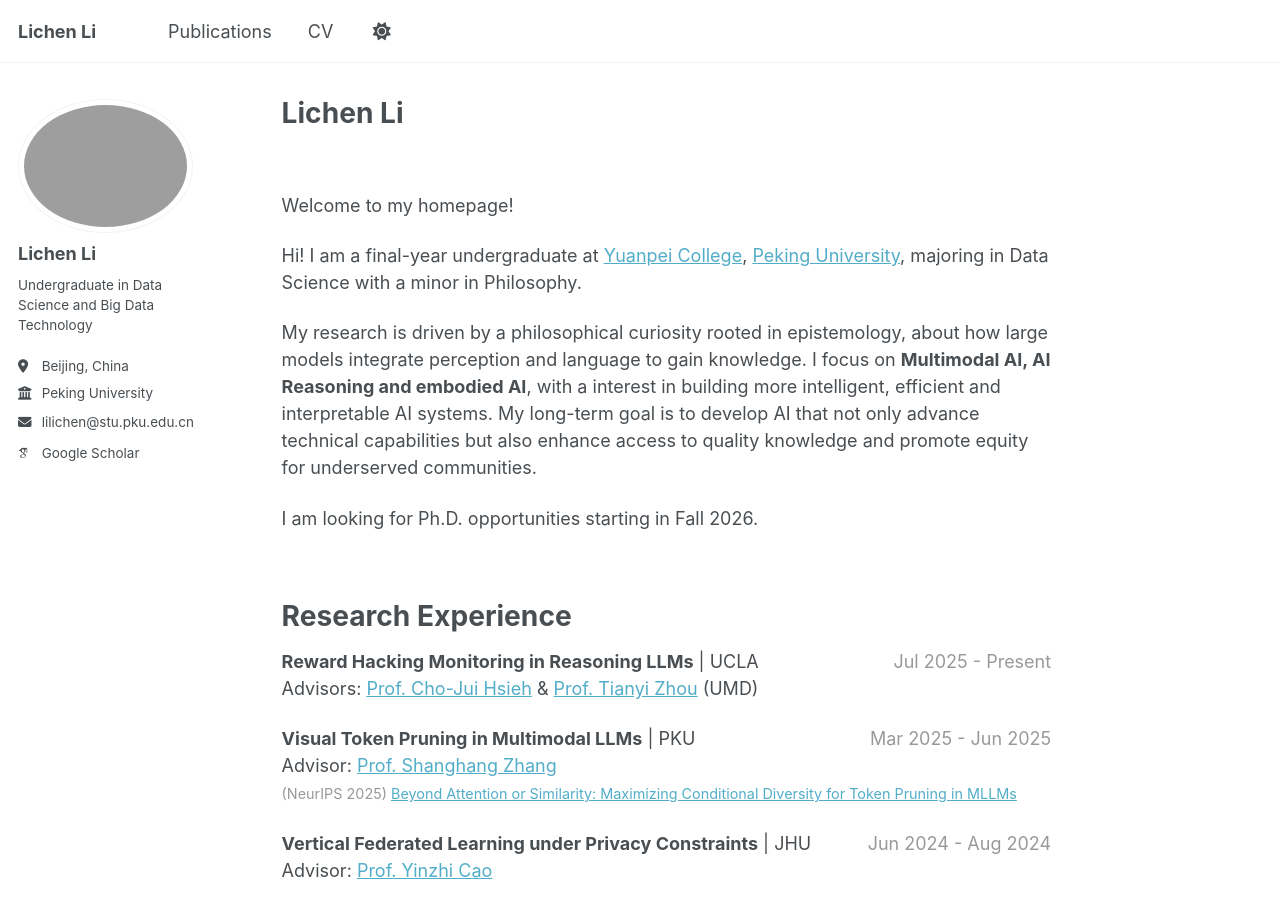
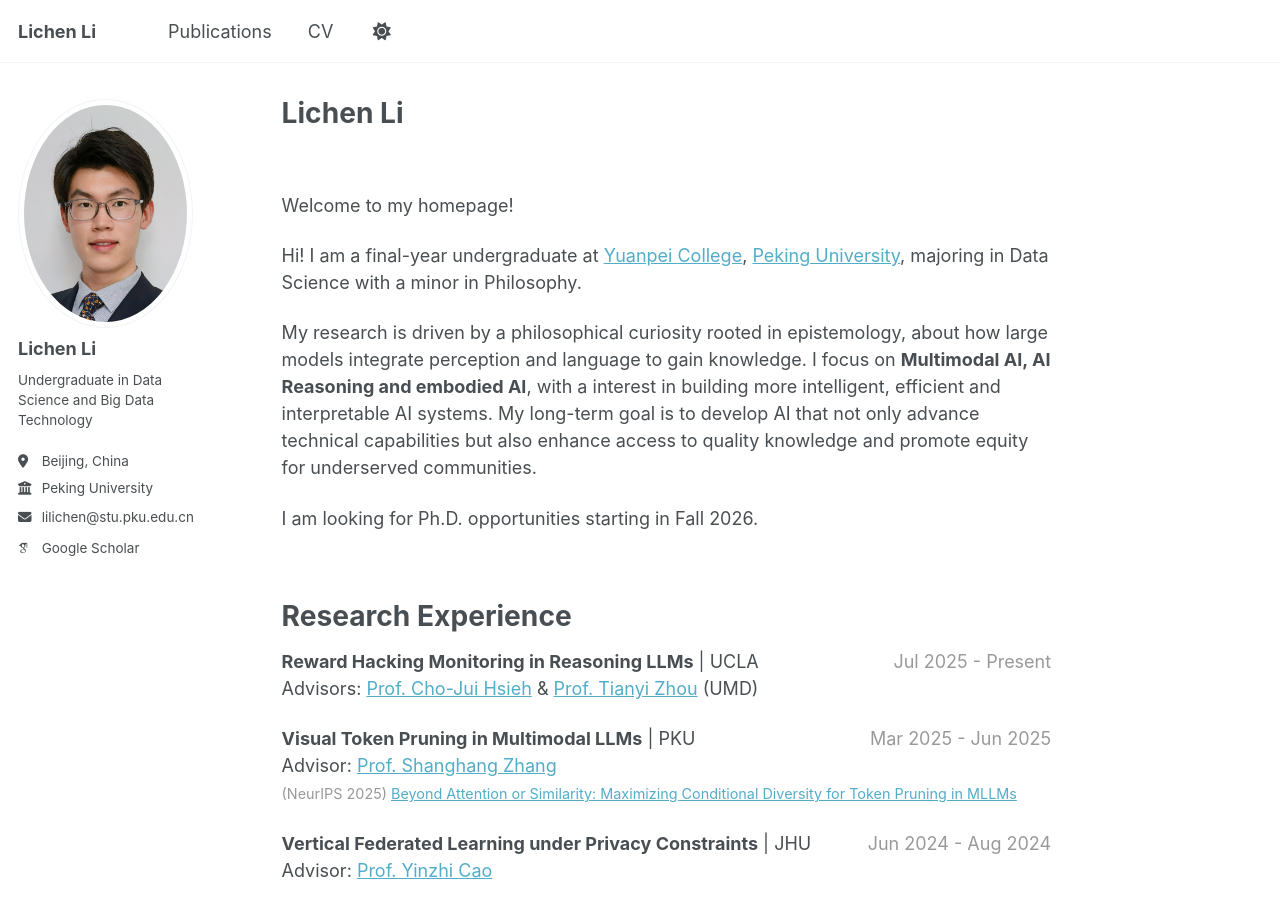
Before and after one commit to LichenLillc/LichenLillc.github.io, a Jekyll site: the page built from _pages/about.md, in a window 1280 px wide and 900 px high. Built offline with Jekyll 4.4.1, drawn with Linux system fonts in a browser that asks for light colours; some web fonts are replaced; a script that is not in the unit is left out.

Commit message:
Update avatar image file name in config

```diff
--- a/_config.yml
+++ b/_config.yml
@@ -23,7 +23,7 @@ repository               : "LichenLillc/LichenLillc.github.io"
 #               Additional customization can be done by editing /_includes/author-profile.html
 author:
   # Biographic information
-  avatar           : "profile_20230401_1.png"
+  avatar           : "profile_20230401.jpg"
   name             : "Lichen Li"
   pronouns         : # "he/his"
   bio              : "Undergraduate in Data Science and Big Data Technology"
```
